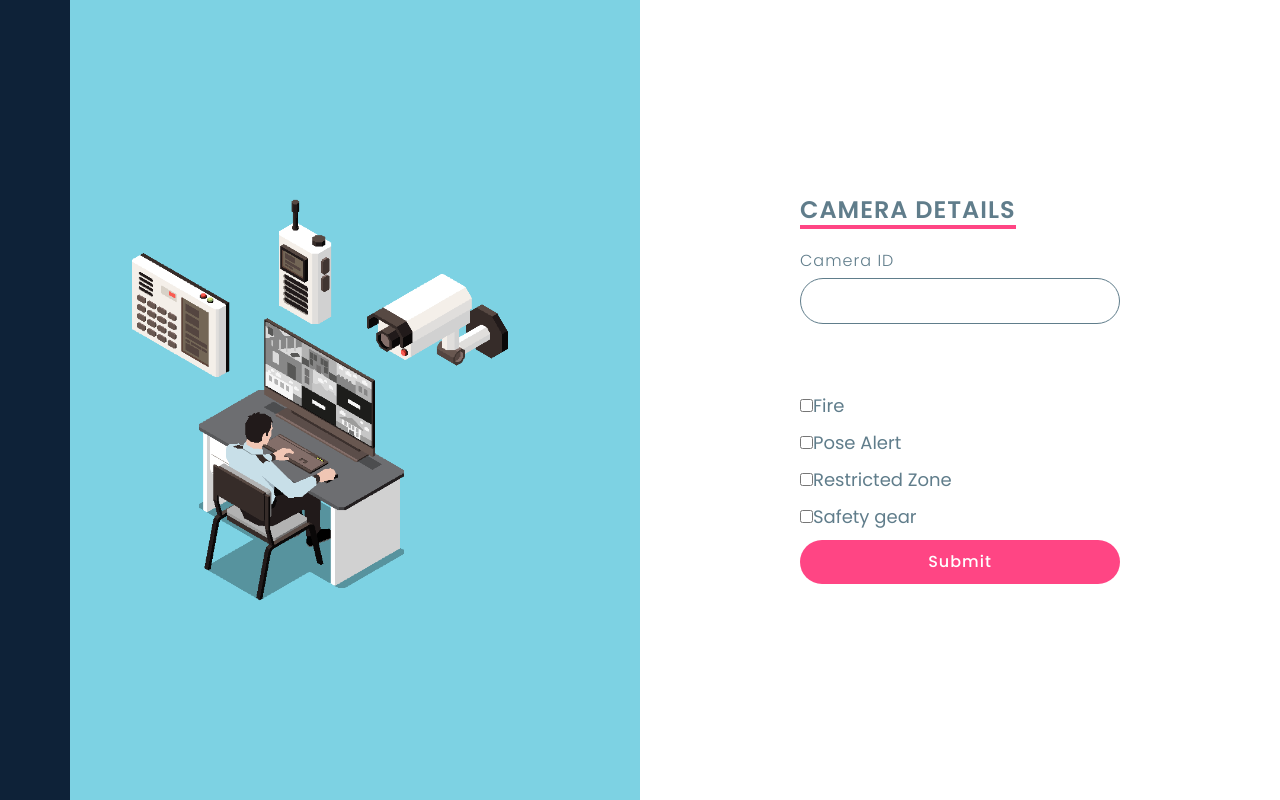
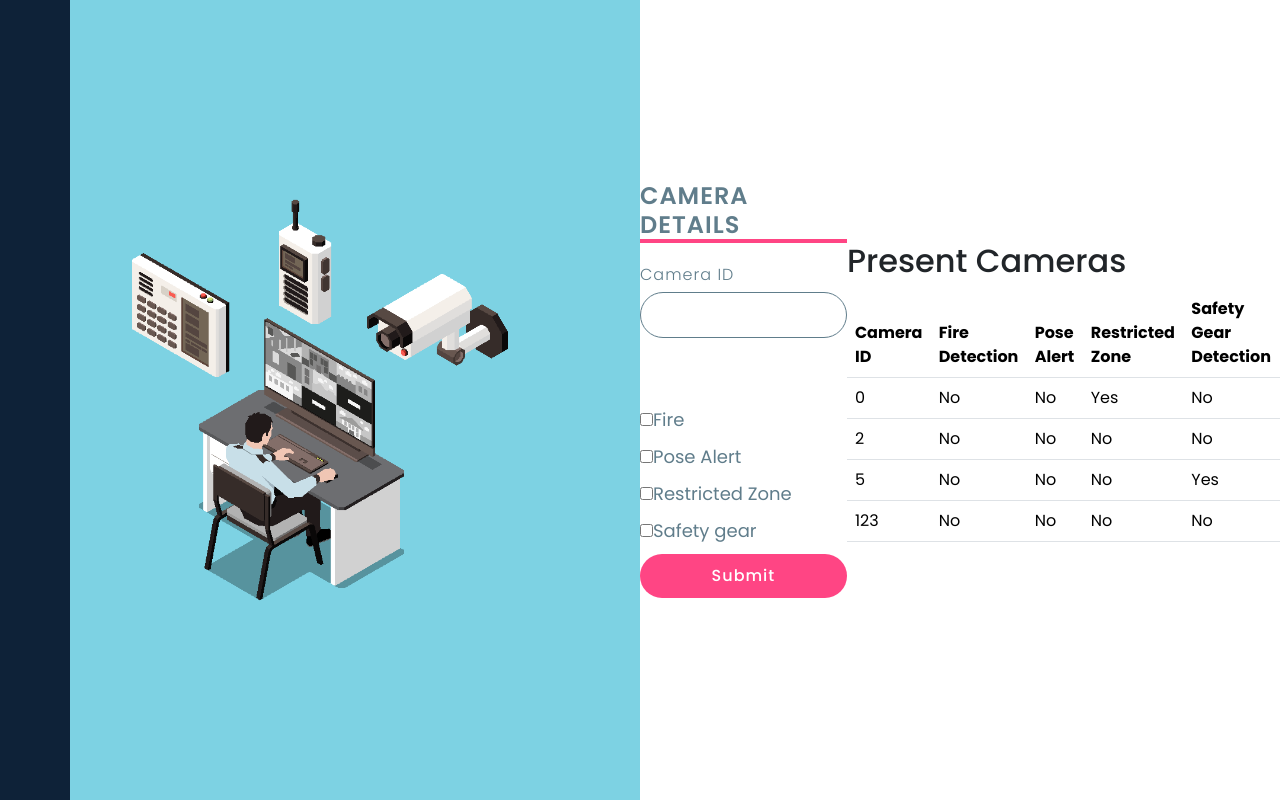
Before and after one commit to sufyan-555/industrial_safety_app, a Flask app: page /manage_camera in a window 1280 px wide. Run offline with Flask 3, Linux system fonts and the light colour scheme; data comes from the database, SQL or seed files in the repository; both versions use the stored data as it was after the commit; some libraries are stand-ins or nearby versions.

Commit message:
camera moved to db from dictionary

```diff
--- a/app.py
+++ b/app.py
@@ -8,9 +8,19 @@ from flask_sqlalchemy import SQLAlchemy
 
 app = Flask(__name__)
 app.config['SQLALCHEMY_DATABASE_URI'] = 'sqlite:///alerts.db'
-app.config["SQLALCHEMY_BINDS"]={"complain":"sqlite:///complain.db"}
+app.config["SQLALCHEMY_BINDS"]={"complain":"sqlite:///complain.db",
+                                "cams":"sqlite:///cams.db"}
 
 db = SQLAlchemy(app)
+
+class Camera(db.Model):
+    id = db.Column(db.Integer, primary_key=True)
+    cam_id = db.Column(db.String(100))
+    fire_detection = db.Column(db.Boolean, default=False)
+    pose_alert = db.Column(db.Boolean, default=False)
+    restricted_zone = db.Column(db.Boolean, default=False)
+    safety_gear_detection = db.Column(db.Boolean, default=False)
+    region = db.Column(db.Boolean, default=False)
 
 
 class Alert(db.Model):
@@ -18,8 +28,6 @@ class Alert(db.Model):
     date_time = db.Column(db.DateTime,primary_key=True)
     alert_type = db.Column(db.String(50))
     frame_snapshot = db.Column(db.LargeBinary)
-
-## deal with unique key and personid key
 
 class Complaint(db.Model):
     id = db.Column(db.Integer, primary_key=True)
@@ -29,7 +37,6 @@ class Complaint(db.Model):
     description = db.Column(db.Text)
     file_data = db.Column(db.LargeBinary)
 
-cameras={}
 
 r_zone=people_detection("/models/yolov8n.pt")
 
@@ -100,11 +107,15 @@ def submit_complaint():
 
 @app.route('/dashboard')
 def dash_page():
+    cameras = Camera.query.all()
+    print(cameras)
     return render_template('dash.html',cameras=cameras)
 
 @app.route("/manage_camera")
 def manage_cam_page():
-    return render_template('manage_cam.html')
+    cameras = Camera.query.all()
+    return render_template('manage_cam.html', cameras=cameras)
+
 
 @app.route("/get_cam_details",methods=['GET','POST'])
 def getting_cam_details():
@@ -116,15 +127,24 @@ def getting_cam_details():
         r_bool= "R_zone" in request.form
         s_gear_bool= "Safety_gear" in request.form
 
-    cameras[camid]={
-        "fire": fire_bool,
-        "pose": pose_bool,
-        "r_region": r_bool,
-        "gear": s_gear_bool,
-        "region": False
-    }
+        # Check if the camera details already exist in the database
+        camera = Camera.query.filter_by(cam_id=camid).first()
 
-    return redirect("/dashboard")
+        if camera:
+            # Update existing camera details
+            camera.fire_detection = fire_bool
+            camera.pose_alert = pose_bool
+            camera.restricted_zone = r_bool
+            camera.safety_gear_detection = s_gear_bool
+        else:
+            # Create a new camera entry
+            camera = Camera(cam_id=camid, fire_detection=fire_bool, pose_alert=pose_bool,
+                            restricted_zone=r_bool, safety_gear_detection=s_gear_bool)
+
+        # Commit changes to the database
+        db.session.add(camera)
+        db.session.commit()
+    return redirect("/manage_camera")
 
 
 @app.route('/notifications')
@@ -153,7 +173,6 @@ def delete(id):
     return redirect("/complaints")
 
 
-
 @app.route('/delete_notification/<int:id>')
 def delete_notification(id):
     alert=Alert.query.filter_by(id=id).first()
@@ -165,15 +184,24 @@ def delete_notification(id):
 
 @app.route('/video_feed/<int:cam_id>')
 def video_feed_generator(cam_id):
-    camid=str(cam_id)
-    flag_r_zone=cameras[camid]["r_region"]
-    flag_pose_alert=cameras[camid]["pose"]
-    flag_fire=cameras[camid]["fire"]
-    flag_gear=cameras[camid]["gear"]
-    region=cameras[camid]["region"]
+    print(str(cam_id)+"===================================")
+    camera = Camera.query.filter_by(cam_id=str(cam_id)).first()
+    print(camera)
 
-    return Response(process_frames(camid,region,flag_r_zone,flag_pose_alert,
-                                   flag_fire,flag_gear), mimetype='multipart/x-mixed-replace; boundary=frame')
+    if camera:
+        flag_r_zone = camera.restricted_zone
+        flag_pose_alert = camera.pose_alert
+        flag_fire = camera.fire_detection
+        flag_gear = camera.safety_gear_detection
+        region = camera.region
+
+        try:
+            return Response(process_frames(str(cam_id), region, flag_r_zone, flag_pose_alert,
+                                       flag_fire, flag_gear), mimetype='multipart/x-mixed-replace; boundary=frame')
+        except:
+            return "Something wrong with Cam Details !!"
+    else:
+        return "Camera details not found."
 
 
 @app.route('/logout')
--- a/templates/complaints.html
+++ b/templates/complaints.html
@@ -25,7 +25,7 @@
 
                 {% if complaints|length==0 %}
                 <div class="alert alert-dark" role="alert">
-                        No complaints are there Chill Karo!
+                        No complaints Found!!
                 </div>
                 {% else %}
                 <div class="row">
--- a/templates/dash.html
+++ b/templates/dash.html
@@ -18,9 +18,9 @@
         <div class="main p-3">
             <div class="text-center">
                 <div id="live-feeds">
-                    {% for cam_id, camera in cameras.items() %}
-                        <h2>Camera {{ cam_id }}</h2>
-                        <iframe src="/video_feed/{{ cam_id }}" width="1000" height="500"></iframe>
+                    {% for camera in cameras %}
+                        <h2>Camera:{{ camera.cam_id }}</h2>
+                        <iframe src="/video_feed/{{ camera.cam_id }}" width="1000" height="500"></iframe>
                     {% endfor %}
                 </div>
             </div>
--- a/templates/manage_cam.html
+++ b/templates/manage_cam.html
@@ -36,7 +36,7 @@
                             <label><input type="checkbox" name="fire">Fire</label>
                         </div>
                         <div class="remember">
-                                <label><input type="checkbox" name="pose_alert" >Pose Alert</label>
+                            <label><input type="checkbox" name="pose_alert">Pose Alert</label>
                         </div>
                         <div class="remember">
                             <label><input type="checkbox" name="R_zone">Restricted Zone</label>
@@ -48,6 +48,31 @@
                             <input type="submit" value="Submit" name="">
                         </div>
                     </form>
+                </div>
+                <div class="present-cams">
+                    <h2>Present Cameras</h2>
+                    <table class="table">
+                        <thead>
+                            <tr>
+                                <th>Camera ID</th>
+                                <th>Fire Detection</th>
+                                <th>Pose Alert</th>
+                                <th>Restricted Zone</th>
+                                <th>Safety Gear Detection</th>
+                            </tr>
+                        </thead>
+                        <tbody>
+                            {% for camera in cameras %}
+                            <tr>
+                                <td>{{ camera.cam_id }}</td>
+                                <td>{{ "Yes" if camera.fire_detection else "No" }}</td>
+                                <td>{{ "Yes" if camera.pose_alert else "No" }}</td>
+                                <td>{{ "Yes" if camera.restricted_zone else "No" }}</td>
+                                <td>{{ "Yes" if camera.safety_gear_detection else "No" }}</td>
+                            </tr>
+                            {% endfor %}
+                        </tbody>
+                    </table>
                 </div>
             </div>
         </section>
--- a/templates/notifications.html
+++ b/templates/notifications.html
@@ -25,7 +25,7 @@
           {% if alerts|length==0 %}
 
           <div class="alert alert-dark" role="alert">
-                  No Alerts are there Chill Karo!
+                  No Alerts Found!!
           </div>
 
           {% else %}
```
Also changed, not shown: instance/alerts.db, instance/cams.db (added). Lines whose indentation alone changed are shown as unchanged.
